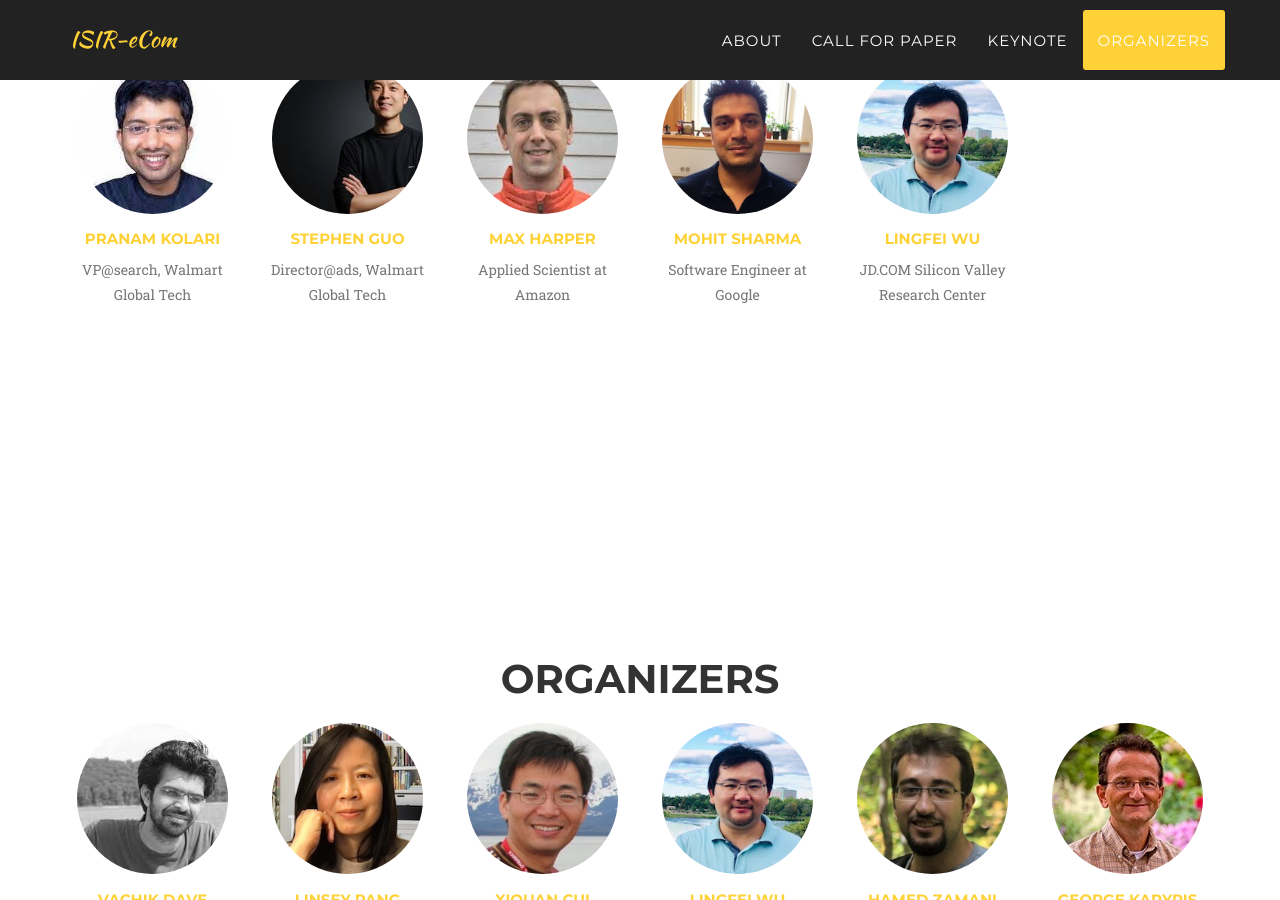
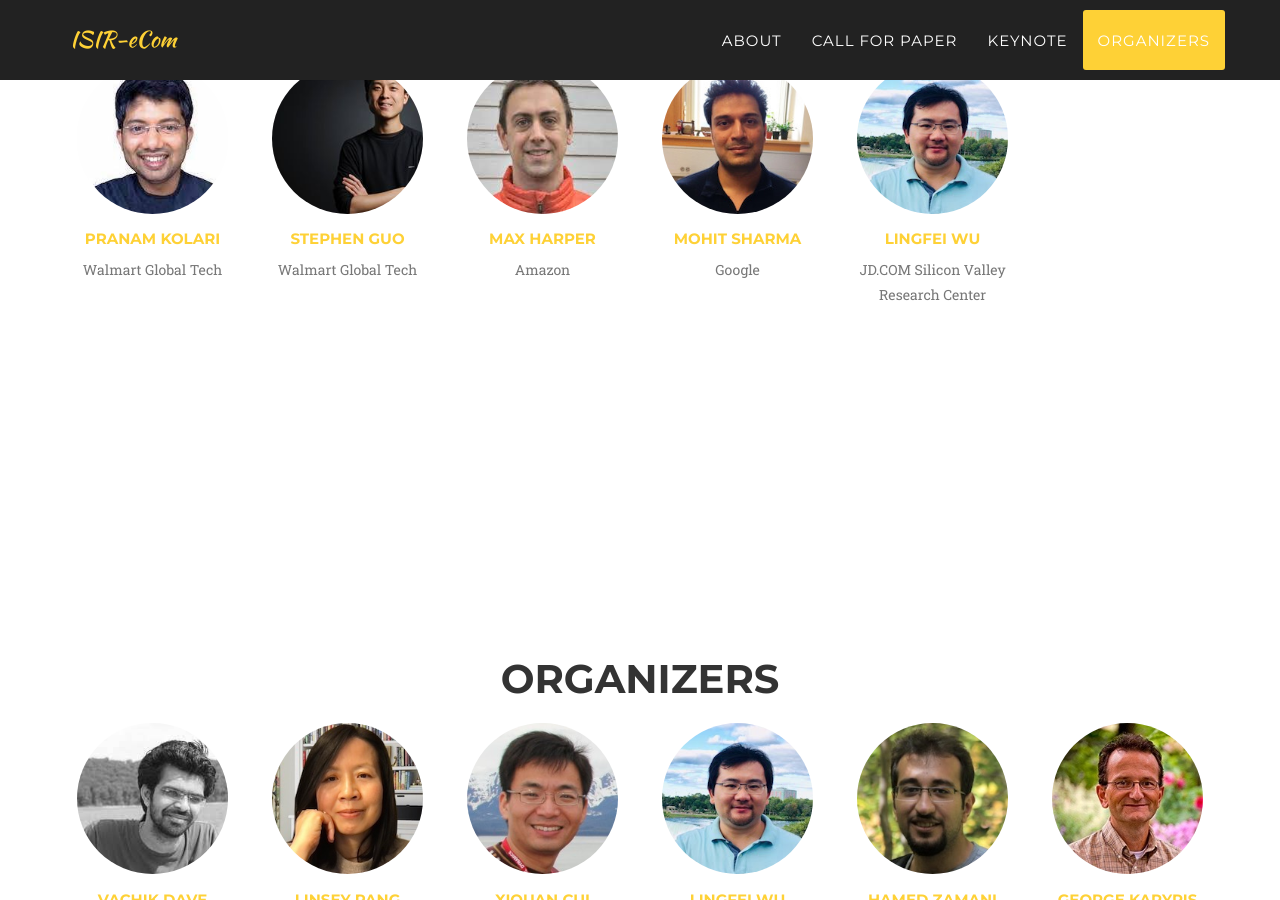
Before and after one commit to ISIR-eCom/ISIR-eCom.github.io, a Jekyll site: the page built from index.html, in a window 1280 px wide and 900 px high, scrolled down 8023 px. Built offline with Jekyll 4.4.1, drawn with Linux system fonts in a browser that asks for light colours; some web fonts are replaced.

Commit message:
update panelist info

```diff
--- a/_config.yml
+++ b/_config.yml
@@ -63,22 +63,22 @@
 panel:
  - name: Pranam Kolari
    pic: 1
-   position: VP@search, Walmart Global Tech
+   position: Walmart Global Tech
    url: https://www.linkedin.com/in/pranamkolari
 
  - name: Stephen Guo
    pic: 2
-   position: Director@ads, Walmart Global Tech
+   position: Walmart Global Tech
    url: https://www.linkedin.com/in/stephen-guo-34515347
 
  - name: Max Harper
    pic: 3
-   position: Applied Scientist at Amazon
+   position:  Amazon
    url: https://www.linkedin.com/in/maxharper
 
  - name: Mohit Sharma
    pic: 4
-   position: Software Engineer at Google
+   position:  Google
    url: https://www.linkedin.com/in/mohit-sharma-77008b33
 
  - name: Lingfei Wu
```
